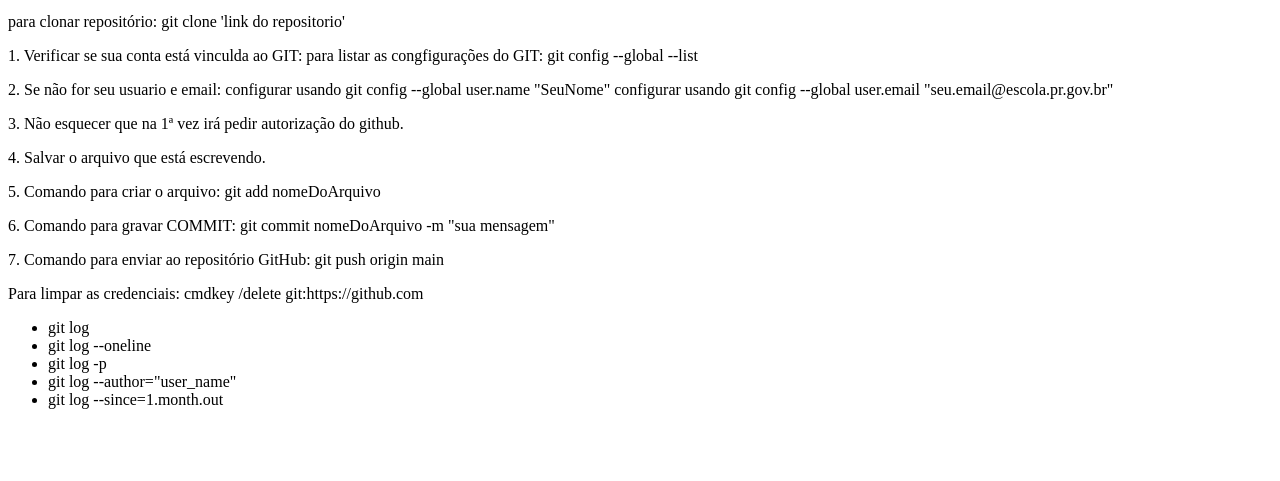
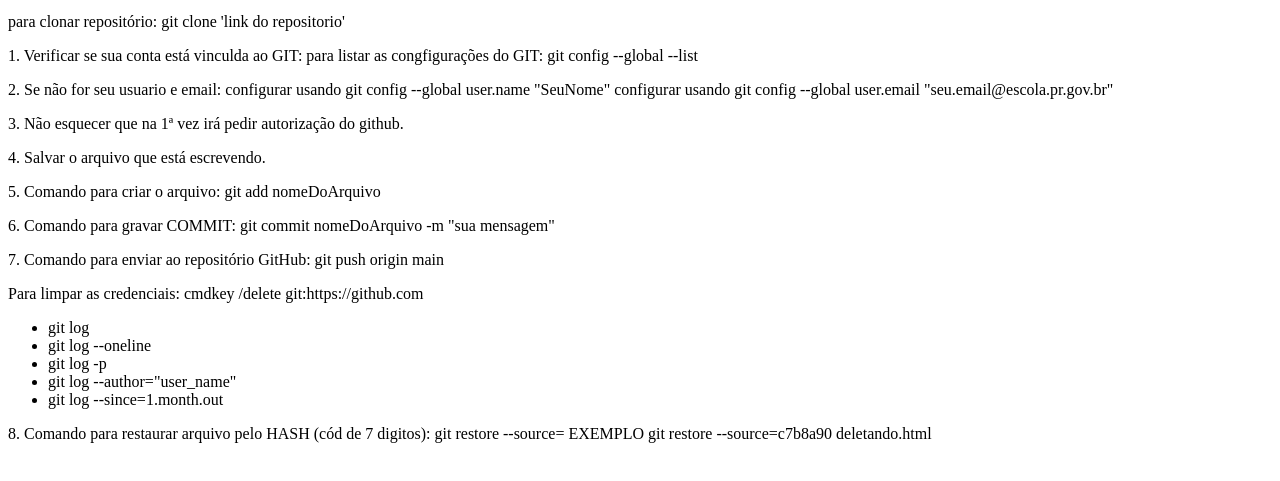
Before and after one commit to cesargrobe/portfolio, a plain HTML site: page git.html in a window 1280 px wide. Shown: the part 101-582 px from the top of the page. Drawn offline with Linux system fonts and the light colour scheme.

Commit message:
restaurar arquivo pelo git

```diff
--- a/teste.html
+++ b/git.html
@@ -29,5 +29,7 @@
         <li>git log --since=1.month.out</li>
     </ul>
 
+    <p>8. Comando para restaurar arquivo pelo HASH (cód de 7 digitos): git restore --source=<HASH> <caminho do arquivo> EXEMPLO git restore --source=c7b8a90 deletando.html </p>
+
 </body>
 </html>
```
